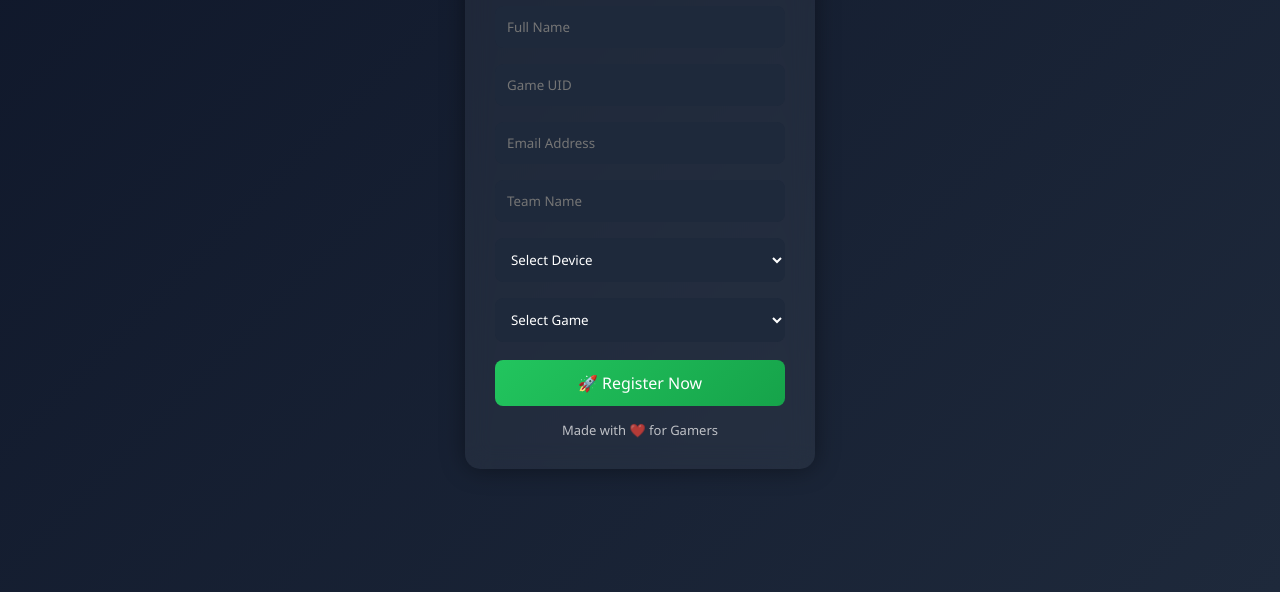
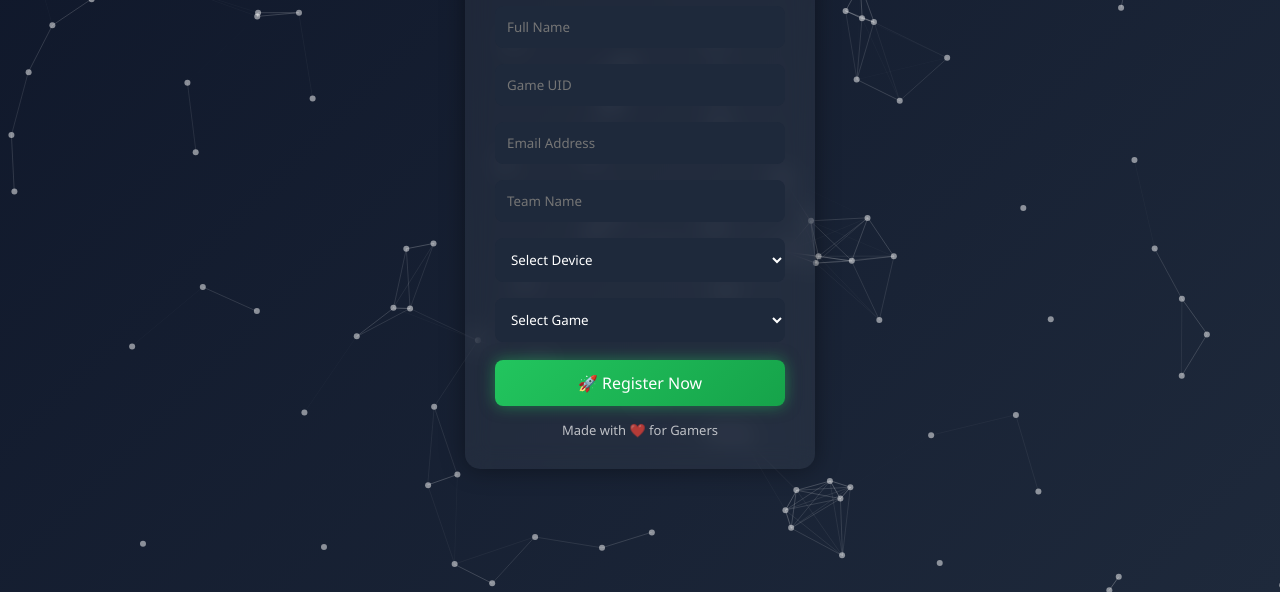
Before and after one commit to obaidraza8130-cpu/uid-web-page, a website: page index.html in a window 1280 px wide. Shown: the part 208-800 px from the top of the page. Drawn offline with nearby package versions, Linux system fonts and the light colour scheme.

Commit message:
Update index.html

```diff
--- a/index.html
+++ b/index.html
@@ -21,6 +21,16 @@ body {
     color: white;
 }
 
+/* 🔥 PARTICLES BACKGROUND */
+#particles-js {
+    position: fixed;
+    width: 100%;
+    height: 100%;
+    top: 0;
+    left: 0;
+    z-index: -1;
+}
+
 /* Glass Card */
 .container {
     background: rgba(255,255,255,0.05);
@@ -29,6 +39,11 @@ body {
     padding: 30px;
     width: 350px;
     box-shadow: 0 0 25px rgba(0,0,0,0.4);
+    transition: 0.3s;
+}
+
+.container:hover {
+    transform: translateY(-5px);
 }
 
 h2 {
@@ -60,6 +75,7 @@ button {
     font-size: 16px;
     cursor: pointer;
     transition: 0.3s;
+    box-shadow: 0 0 15px rgba(34,197,94,0.5);
 }
 
 button:hover {
@@ -78,6 +94,9 @@ button:hover {
 </head>
 
 <body>
+
+<!-- 🔥 PARTICLES DIV -->
+<div id="particles-js"></div>
 
 <div class="container">
 
@@ -113,5 +132,26 @@ Made with ❤️ for Gamers
 
 </div>
 
+<!-- 🔥 PARTICLES SCRIPT -->
+<script src="https://cdn.jsdelivr.net/particles.js/2.0.0/particles.min.js"></script>
+
+<script>
+particlesJS("particles-js", {
+  particles: {
+    number: { value: 90 },
+    size: { value: 3 },
+    move: { speed: 2 },
+    line_linked: { enable: true, opacity: 0.3 },
+    opacity: { value: 0.5 }
+  },
+  interactivity: {
+    events: {
+      onhover: { enable: true, mode: "repulse" },
+      onclick: { enable: true, mode: "push" }
+    }
+  }
+});
+</script>
+
 </body>
 </html>
```
